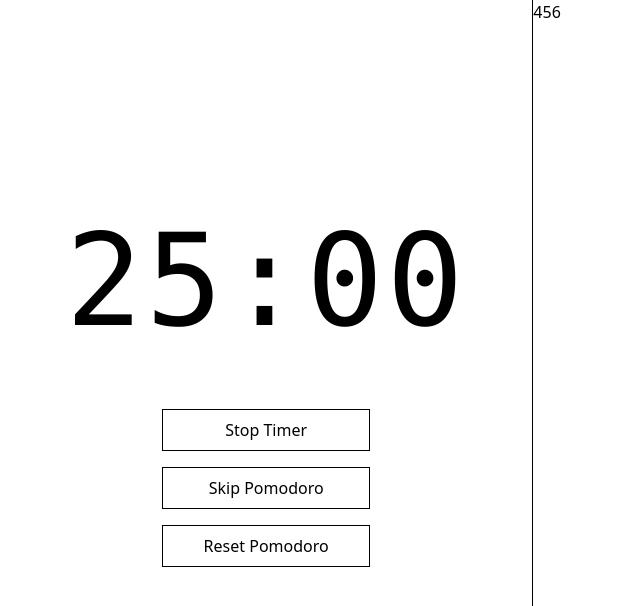
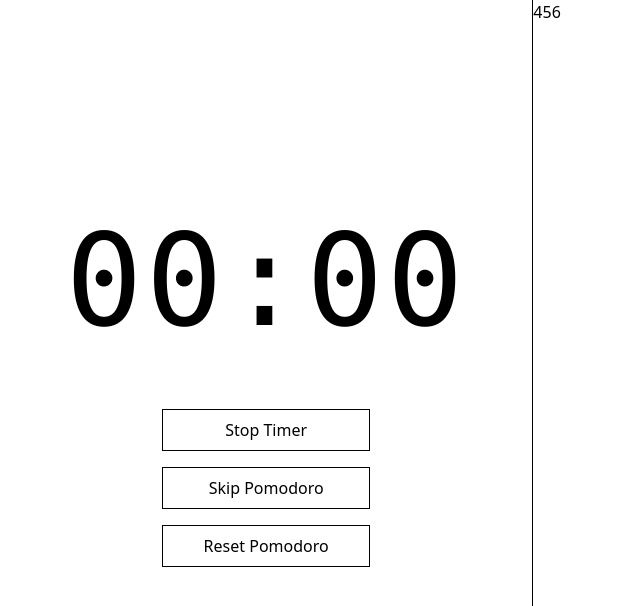
Before and after one commit to AngW1SH/Pomodoro-Timer, a React (Vite) app in the folder client/: page / in a window 1280 px wide. Shown: the top 606 px of the page, without its empty margins (0-640 px from the left). Built offline with nearby package versions, Linux system fonts and the light colour scheme.

Commit message:
add timer tick

```diff
--- a/client/src/components/Timer.tsx
+++ b/client/src/components/Timer.tsx
@@ -1,11 +1,53 @@
-import React, { FC } from "react";
+import React, { FC, useEffect, useRef, useState } from "react";
 
-interface TimerProps {}
+interface TimerProps {
+  initialTime: number;
+  callback: () => any;
+}
 
-const Timer: FC<TimerProps> = () => {
+const Timer: FC<TimerProps> = ({ initialTime, callback }) => {
+  const [time, setTime] = useState(initialTime);
+  const timer = useRef<ReturnType<typeof setInterval> | null>(null);
+
+  const formatTime = (timeToFormat: number) => {
+    const minutes: string =
+      Math.floor(timeToFormat / 60) < 10
+        ? "0" + Math.floor(timeToFormat / 60)
+        : "" + Math.floor(timeToFormat / 60);
+    const seconds: string =
+      timeToFormat % 60 < 10
+        ? "0" + (timeToFormat % 60)
+        : "" + (timeToFormat % 60);
+
+    return minutes + ":" + seconds;
+  };
+
+  const updateTime = (time: number) => {
+    if (time < 0) {
+      if (timer.current) clearInterval(timer.current);
+      callback();
+    } else {
+      setTime((time) => time - 1);
+    }
+  };
+
+  useEffect(() => {
+    let timeClosure = initialTime; // look up react state closure
+    timer.current = setInterval(() => {
+      timeClosure -= 1;
+      updateTime(timeClosure);
+    }, 1000);
+
+    return () => {
+      if (timer.current) clearInterval(timer.current);
+    };
+  }, []);
+
   return (
     <div className="flex h-full w-5/12 flex-col items-center justify-center border-r border-black">
-      <div className="mb-16 font-mono text-9xl tracking-wide">25:00</div>
+      <div className="mb-16 font-mono text-9xl tracking-wide">
+        {formatTime(time)}
+      </div>
       <div className="mb-4 w-52 cursor-pointer border border-black py-2 text-center capitalize">
         Stop Timer
       </div>
--- a/client/src/containers/Main.tsx
+++ b/client/src/containers/Main.tsx
@@ -5,9 +5,10 @@ import List from "../components/List";
 interface MainProps {}
 
 const Main: FC<MainProps> = () => {
+  const onTimeout = () => {};
   return (
     <div className="flex h-screen">
-      <Timer />
+      <Timer initialTime={2} callback={onTimeout} />
       <List />
     </div>
   );
--- a/client/src/index.tsx
+++ b/client/src/index.tsx
@@ -1,5 +1,5 @@
 import React from "react";
-import ReactDOM from "react-dom";
+import ReactDOM from "react-dom/client";
 
 import { BrowserRouter, Route, Routes } from "react-router-dom";
 import "./index.css";
@@ -7,11 +7,11 @@ import Main from "./containers/Main";
 
 document.title = "Document";
 
-ReactDOM.render(
+const root = ReactDOM.createRoot(document.querySelector("#root")!);
+root.render(
   <BrowserRouter>
     <Routes>
       <Route path="/" element={<Main />} />
     </Routes>
-  </BrowserRouter>,
-  document.querySelector("#root")
+  </BrowserRouter>
 );
```
